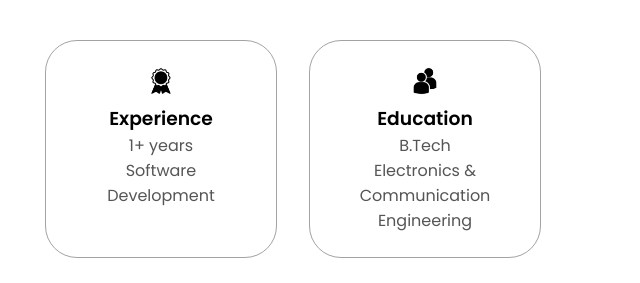
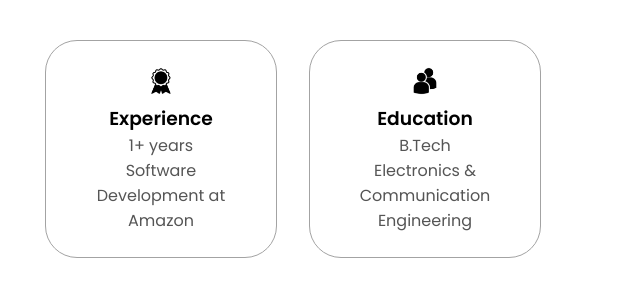
Before and after one commit to DunakaJahnavi/portfolio, a plain HTML site: page index.html in a window 1280 px wide. Shown: the part 1120-1403 px from the top of the page, 579-1219 px from the left. Drawn offline with Linux system fonts and the light colour scheme.

Commit message:
Amazon Experience added

```diff
--- a/index.html
+++ b/index.html
@@ -91,7 +91,7 @@
                 class="icon"
               />
               <h3>Experience</h3>
-              <p>1+ years <br />Software Development</p>
+              <p>1+ years <br />Software Development at Amazon</p>
             </div>
             <div class="details-container">
               <img
```
